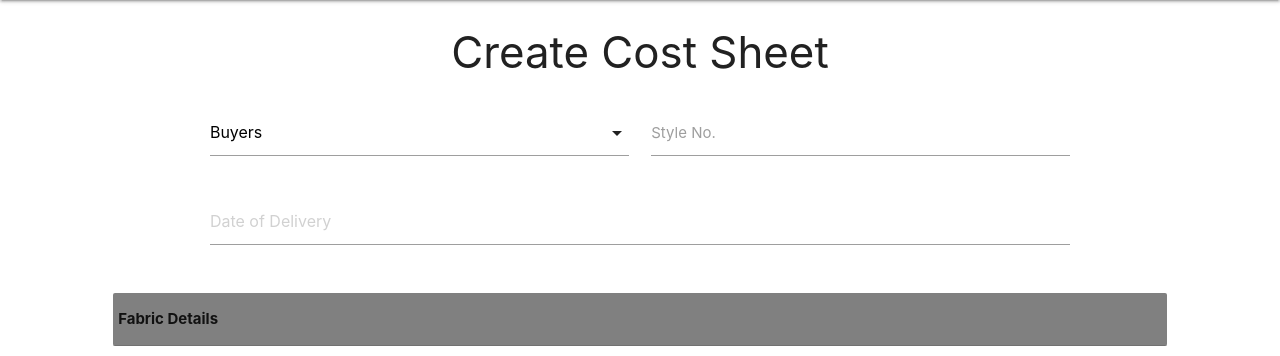
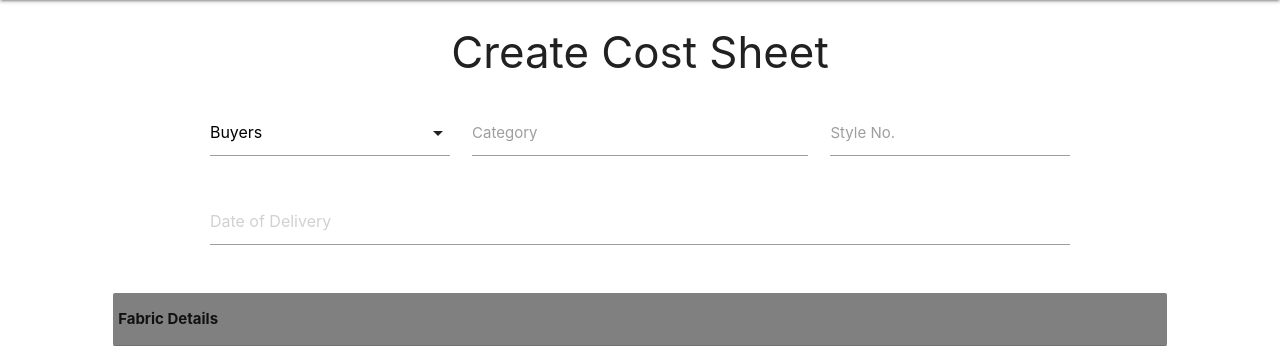
Before and after one commit to CodeVINCI/triburg, a Django app: template templates/createsheet.html in a window 1280 px wide. Shown: the part 64-420 px from the top of the page. Run offline with Django 3.2, Linux system fonts and the light colour scheme; the template is opened without the code that fills it, so the values that code supplies are empty.

Commit message:
added a field in create cost sheet

```diff
--- a/templates/createsheet.html
+++ b/templates/createsheet.html
@@ -23,7 +23,7 @@
     <div class="row" style="text-align: center;align-content: center;">
         <div class="row" style="text-align: center;align-content: center;">
             <div class="row">
-        <div class="input-field col s6" style="padding-left: 10%;">
+        <div class="input-field col s4" style="padding-left: 10%;">
             <select id='buyers'>
                 <option value="" disabled selected>Buyers</option>
                 {% for buyer in buyers %}
@@ -31,7 +31,11 @@
                 {% endfor %}
             </select>
             </div>
-        <div class="input-field col s6" style="padding-right: 10%;">
+        <div class="input-field col s4">
+          <input id="category" type="text" class="validate">
+          <label for="category">Category</label>
+        </div>
+        <div class="input-field col s4" style="padding-right: 10%;">
                 <input id="styleno" type="text" class="validate">
                 <label for="styleno">Style No.</label>
         </div>
```
